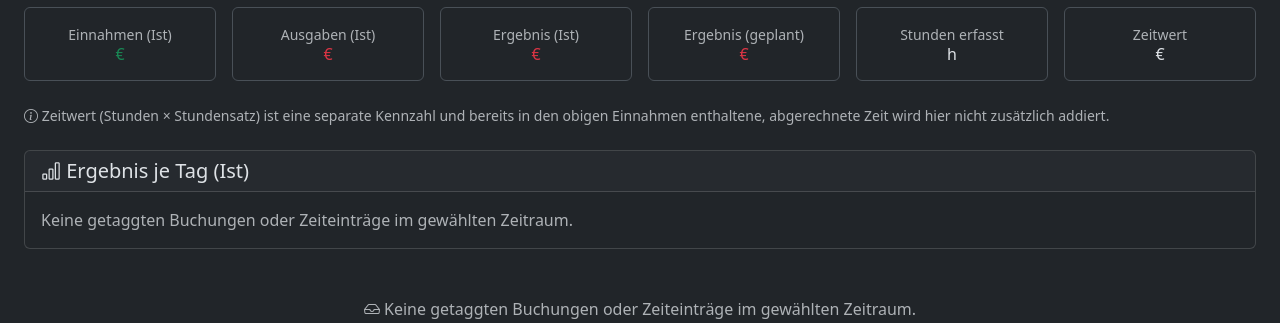
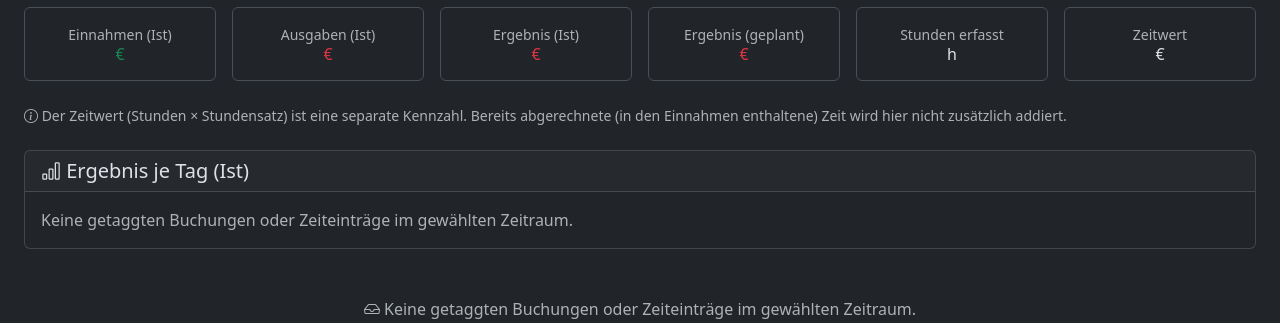
Before and after one commit to gdsanger/MoneyPlan, a Django app: template templates/tags/tag_overview.html in a window 1280 px wide. Shown: the part 305-628 px from the top of the page. Run offline with Django 4.2, Linux system fonts and the light colour scheme; the template is opened without the code that fills it, so the values that code supplies are empty; parts of the project's set-up code (start-up, migrations or seed data) failed here and were passed over; some libraries are stand-ins or nearby versions.

Commit message:
Tags-Auswertung: Info-Hinweis zum Zeitwert sprachlich glätten
Co-Authored-By: Claude Sonnet 5 <noreply@anthropic.com>

```diff
--- a/templates/tags/_tag_overview_content.html
+++ b/templates/tags/_tag_overview_content.html
@@ -83,8 +83,8 @@
 </div>
 <div class="small text-muted mb-4">
     <i class="bi bi-info-circle"></i>
-    Zeitwert (Stunden × Stundensatz) ist eine separate Kennzahl und bereits in den obigen
-    Einnahmen enthaltene, abgerechnete Zeit wird hier nicht zusätzlich addiert.
+    Der Zeitwert (Stunden × Stundensatz) ist eine separate Kennzahl. Bereits abgerechnete
+    (in den Einnahmen enthaltene) Zeit wird hier nicht zusätzlich addiert.
 </div>
 
 <!-- Chart: Ergebnis (Ist) je Tag -->
```
